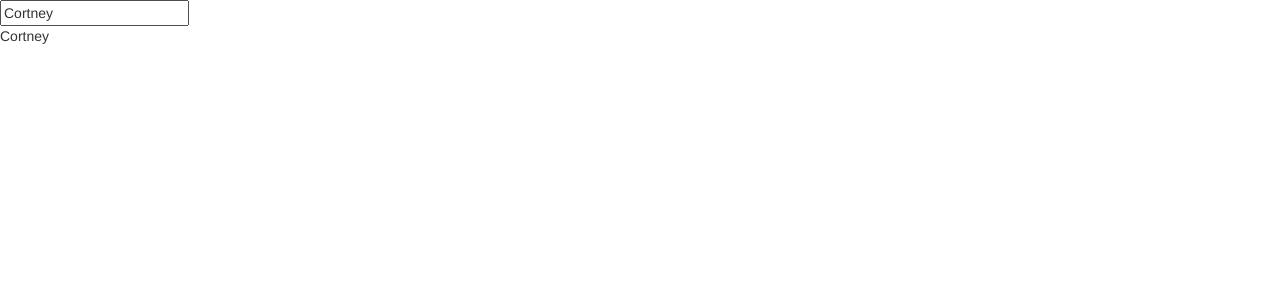
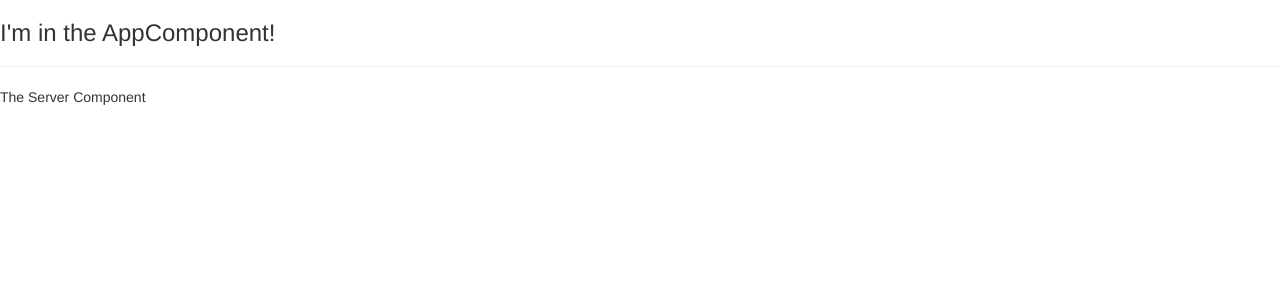
Before and after one commit to cSparkle/first_angular_app, an Angular app: page / in a window 1280 px wide. Shown: the top 300 px of the page. Built offline with nearby package versions, Linux system fonts and the light colour scheme.

Commit message:
created server component

```diff
--- a/src/app/app.component.html
+++ b/src/app/app.component.html
@@ -1,2 +1,3 @@
-<input type="text" [(ngModel)]="name">
-<p>{{ name }}</p>
+<h3>I'm in the AppComponent!</h3>
+<hr>
+<app-server></app-server>
--- /dev/null
+++ b/src/app/server/server.component.html
@@ -0,0 +1 @@
+<p>The Server Component</p>
--- /dev/null
+++ b/src/app/servers/servers.component.html
@@ -0,0 +1,3 @@
+<p>
+  servers works!
+</p>
--- /dev/null
+++ b/src/app/servers/servers.component.ts
@@ -0,0 +1,15 @@
+import { Component, OnInit } from '@angular/core';
+
+@Component({
+  selector: 'app-servers',
+  templateUrl: './servers.component.html',
+  styleUrls: ['./servers.component.css']
+})
+export class ServersComponent implements OnInit {
+
+  constructor() { }
+
+  ngOnInit() {
+  }
+
+}
```
Also changed, not shown: src/app/app.module.ts (+6 -1 lines), src/app/server/server.component.ts (added, +10 -0 lines), src/app/servers/servers.component.css (added), 1 other file (tests, documents, lock files or other folders).
